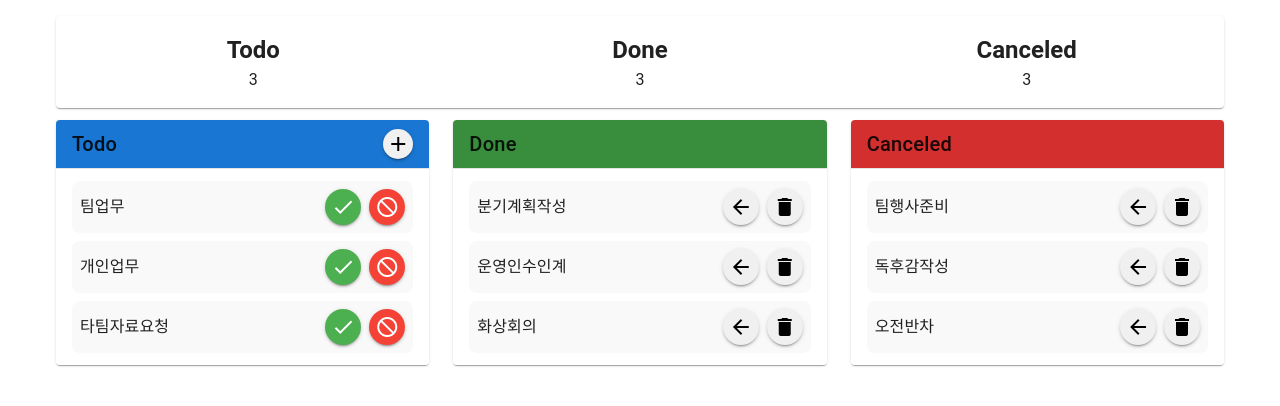
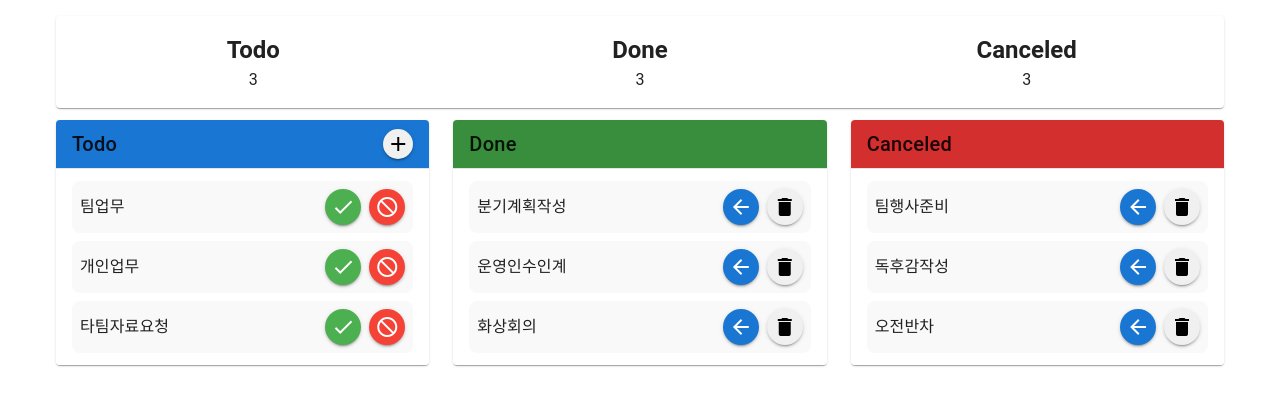
Before and after one commit to dhx515/todo_orchestrator, a Vue app: page / in a window 1280 px wide. Shown: the top 406 px of the page. Built offline with nearby package versions, Linux system fonts and the light colour scheme.

Commit message:
Design: ui, revert 버튼 색상 TodoContents 색상과 통일

```diff
--- a/src/components/SectionJobContents/CanceledContents.vue
+++ b/src/components/SectionJobContents/CanceledContents.vue
@@ -13,7 +13,7 @@
                     <div class="button-group">
                         <v-btn
                             icon="mdi-arrow-left"
-                            color="#F0F0F0"
+                            color="#1976d2"
                             rounded="pill"
                             style="width: 36px; height: 36px;"
                             @click="revertTask(item)"
--- a/src/components/SectionJobContents/DoneContents.vue
+++ b/src/components/SectionJobContents/DoneContents.vue
@@ -13,7 +13,7 @@
                     <div class="button-group">
                         <v-btn
                             icon="mdi-arrow-left"
-                            color="#F0F0F0"
+                            color="#1976d2"
                             rounded="pill"
                             style="width: 36px; height: 36px;"
                             @click="revertTask(item)"
```
